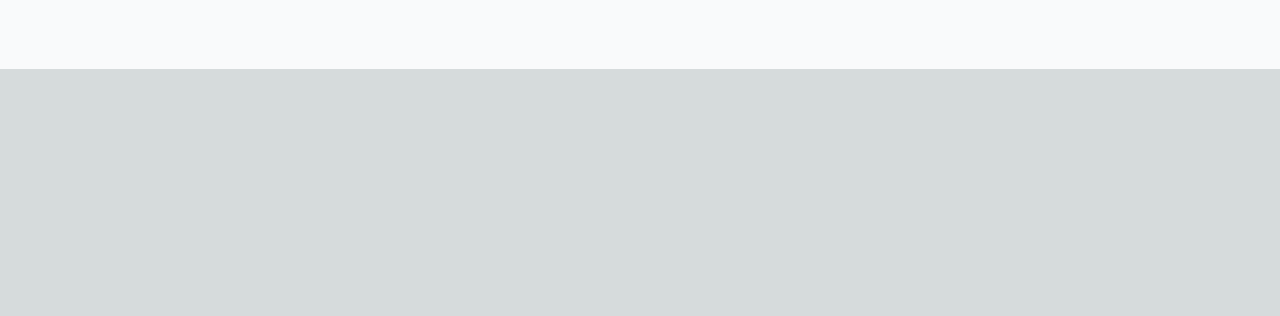
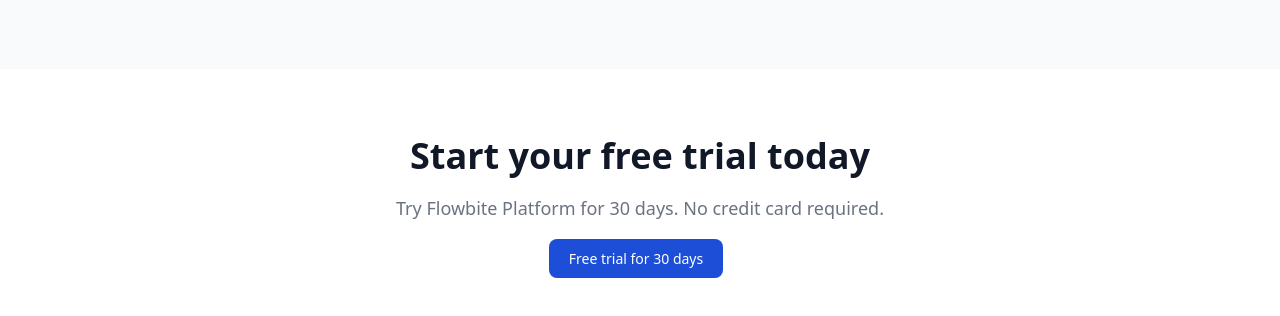
Before and after one commit to theobroma/tw-css-tutorials, a Next.js app in the folder landing-page-flowbite/: page / in a window 1280 px wide. Shown: the part 1477-1793 px from the top of the page. Before the commit the page ends 1546 px from the top, so only its background shows below. Built offline with nearby package versions, Linux system fonts and the light colour scheme.

Commit message:
Section6

```diff
--- a/landing-page-flowbite/src/app/page.js
+++ b/landing-page-flowbite/src/app/page.js
@@ -3,6 +3,7 @@
 import Seaction2 from '@/components/Seaction-2';
 import Seaction4 from '@/components/Seaction-4';
 import Seaction5 from '@/components/Seaction-5';
+import Seaction6 from '@/components/Seaction-6';
 
 export default function Home() {
   return (
@@ -17,6 +18,7 @@
         <Seaction2 />
         <Seaction4 />
         <Seaction5 />
+        <Seaction6 />
       </main>
     </div>
   );
--- /dev/null
+++ b/landing-page-flowbite/src/components/Seaction-6.jsx
@@ -0,0 +1,22 @@
+const Seaction6 = () => (
+  <section className="bg-white dark:bg-gray-900">
+    <div className="mx-auto max-w-screen-xl px-4 py-8 sm:py-16 lg:px-6">
+      <div className="mx-auto max-w-screen-sm text-center">
+        <h2 className="mb-4 text-4xl font-extrabold leading-tight text-gray-900 dark:text-white">
+          Start your free trial today
+        </h2>
+        <p className="mb-6 font-light text-gray-500 dark:text-gray-400 md:text-lg">
+          Try Flowbite Platform for 30 days. No credit card required.
+        </p>
+        <a
+          href="#"
+          className="mb-2 mr-2 rounded-lg bg-primary-700 px-5 py-2.5 text-sm font-medium text-white hover:bg-primary-800 focus:outline-none focus:ring-4 focus:ring-primary-300 dark:bg-primary-600 dark:hover:bg-primary-700 dark:focus:ring-primary-800"
+        >
+          Free trial for 30 days
+        </a>
+      </div>
+    </div>
+  </section>
+);
+
+export default Seaction6;
```
